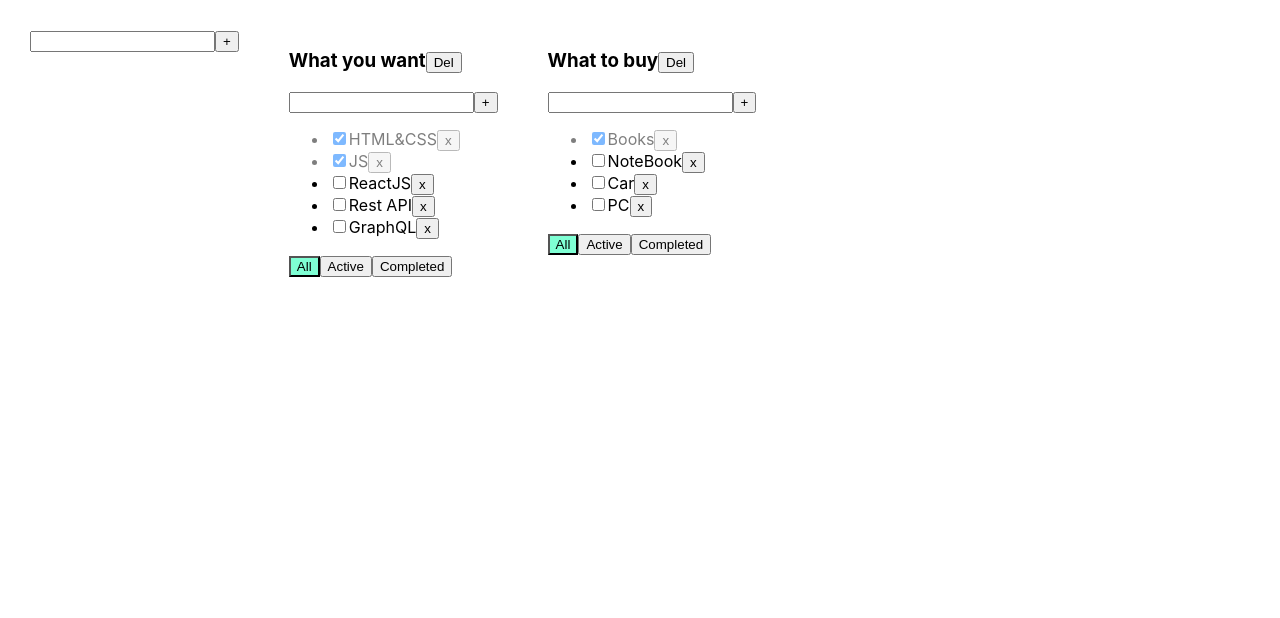
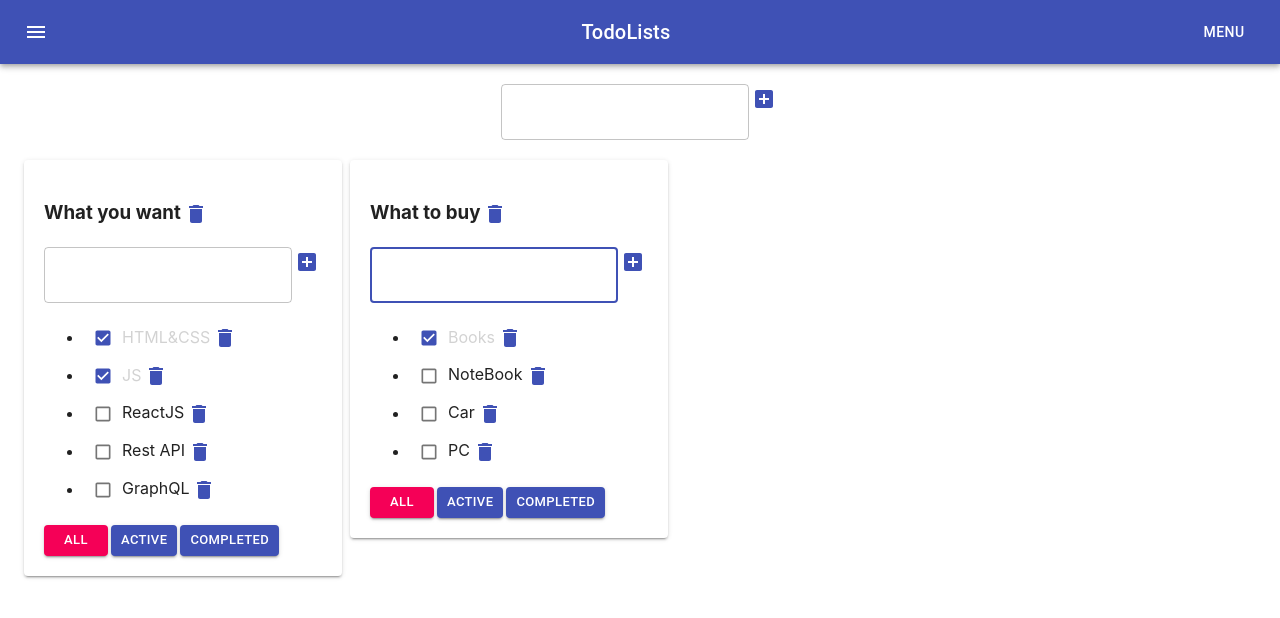
Before and after one commit to JudgEby/it-incubator-todolist-ts, a React (Create React App) app: page / in a window 1280 px wide. Shown: the top 618 px of the page. Built offline with nearby package versions, Linux system fonts and the light colour scheme.

Commit message:
completed lesson 7

```diff
--- a/package.json
+++ b/package.json
@@ -3,6 +3,8 @@
   "version": "0.1.0",
   "private": true,
   "dependencies": {
+    "@material-ui/core": "^4.12.0",
+    "@material-ui/icons": "^4.11.2",
     "@testing-library/jest-dom": "^4.2.4",
     "@testing-library/react": "^9.3.2",
     "@testing-library/user-event": "^7.1.2",
--- a/src/App.css
+++ b/src/App.css
@@ -1,11 +1,4 @@
-.App {
-  padding: 30px;
-  display: flex;
-}
 
-.App > div {
-  margin-right: 50px;
-}
 
 .error {
   border: red 1px solid;
@@ -20,5 +13,5 @@
 }
 
 .isDone {
-  opacity: 0.5;
+  opacity: 0.2;
 }
--- a/src/App.tsx
+++ b/src/App.tsx
@@ -3,6 +3,17 @@ import './App.css'
 import { TaskType, Todolist } from './Todolist'
 import { v1 } from 'uuid'
 import AddItemForm from './components/AddItemForm'
+import {
+  AppBar,
+  Button,
+  IconButton,
+  Toolbar,
+  Typography,
+  Container,
+  Grid,
+  Paper,
+} from '@material-ui/core'
+import { Menu } from '@material-ui/icons'
 
 export type FilterValuesType = 'all' | 'active' | 'completed'
 
@@ -116,8 +127,9 @@ function App() {
     }
 
     return (
+      <Grid item key={tl.id}>
+        <Paper style={{ padding: '20px' }} elevation={2}>
           <Todolist
-        key={v1()}
             todoListID={tl.id}
             title={tl.title}
             tasks={tasksForTodolist}
@@ -130,13 +142,30 @@ function App() {
             removeTodoList={removeTodoList}
             changeTodoLostTitleHandler={changeTodoLostTitle}
           />
+        </Paper>
+      </Grid>
     )
   })
 
   return (
     <div className='App'>
+      <AppBar position='static'>
+        <Toolbar style={{ justifyContent: 'space-between' }}>
+          <IconButton edge='start' color='inherit' aria-label='menu'>
+            <Menu />
+          </IconButton>
+          <Typography variant='h6'>TodoLists</Typography>
+          <Button color='inherit'>Menu</Button>
+        </Toolbar>
+      </AppBar>
+      <Container fixed>
+        <Grid container style={{ padding: '20px 0', justifyContent: 'center' }}>
           <AddItemForm addItem={addTodoList} />
+        </Grid>
+        <Grid container spacing={1}>
           {todoListsComponents}
+        </Grid>
+      </Container>
     </div>
   )
 }
--- a/src/Todolist.tsx
+++ b/src/Todolist.tsx
@@ -2,6 +2,8 @@ import React from 'react'
 import { FilterValuesType } from './App'
 import AddItemForm from './components/AddItemForm'
 import EditableSpan from './components/EditableSpan'
+import { Button, IconButton, Checkbox } from '@material-ui/core'
+import { Delete } from '@material-ui/icons'
 
 export type TaskType = {
   id: string
@@ -45,10 +47,17 @@ export function Todolist(props: PropsType) {
     <div>
       <h3>
         <EditableSpan
+          isDone={false}
           title={props.title}
           changeTitleHandler={changeTodoLostTitleHandler}
         />
-        <button onClick={onClickRemoveTodolistHandler}>Del</button>
+        <IconButton
+          onClick={onClickRemoveTodolistHandler}
+          color={'primary'}
+          size={'small'}
+        >
+          <Delete />
+        </IconButton>
       </h3>
       <AddItemForm addItem={addTask} />
 
@@ -63,40 +72,58 @@ export function Todolist(props: PropsType) {
             props.changeTaskTitle(t.id, props.todoListID, title)
           }
           return (
-            <li className={t.isDone ? 'isDone' : ''} key={t.id}>
-              <input
-                type='checkbox'
+            <li key={t.id}>
+              <Checkbox
                 checked={t.isDone}
                 onChange={isDoneHandler}
+                size={'small'}
+                color={'primary'}
               />
               <EditableSpan
+                isDone={t.isDone}
                 title={t.title}
                 changeTitleHandler={changeTaskTitleHandler}
               />
-              <button onClick={onClickHandler}>x</button>
+              <IconButton
+                onClick={onClickHandler}
+                color={'primary'}
+                size={'small'}
+              >
+                <Delete />
+              </IconButton>
             </li>
           )
         })}
       </ul>
       <div>
-        <button
-          className={props.filter === 'all' ? 'activeFilter' : ''}
+        <Button
+          size={'small'}
+          variant={'contained'}
+          color={props.filter === 'all' ? 'secondary' : 'primary'}
+          // className={props.filter === 'all' ? 'activeFilter' : ''}
           onClick={onAllClickHandler}
         >
           All
-        </button>
-        <button
-          className={props.filter === 'active' ? 'activeFilter' : ''}
+        </Button>
+        <Button
+          style={{ margin: '0 3px' }}
+          size={'small'}
+          variant={'contained'}
+          color={props.filter === 'active' ? 'secondary' : 'primary'}
+          // className={props.filter === 'active' ? 'activeFilter' : ''}
           onClick={onActiveClickHandler}
         >
           Active
-        </button>
-        <button
-          className={props.filter === 'completed' ? 'activeFilter' : ''}
+        </Button>
+        <Button
+          size={'small'}
+          variant={'contained'}
+          color={props.filter === 'completed' ? 'secondary' : 'primary'}
+          // className={props.filter === 'completed' ? 'activeFilter' : ''}
           onClick={onCompletedClickHandler}
         >
           Completed
-        </button>
+        </Button>
       </div>
     </div>
   )
--- a/src/components/AddItemForm.tsx
+++ b/src/components/AddItemForm.tsx
@@ -1,4 +1,6 @@
 import React, { ChangeEvent, KeyboardEvent, useState } from 'react'
+import { Add, AddBox, Delete } from '@material-ui/icons'
+import { IconButton, TextField } from '@material-ui/core'
 
 type AddItemFormPT = {
   addItem: (value: string) => void
@@ -31,14 +33,18 @@ const AddItemForm = ({ addItem }: AddItemFormPT) => {
 
   return (
     <div>
-      <input
-        className={error ? 'error' : ''}
+      <TextField
+        variant={'outlined'}
+        autoFocus
         value={title}
         onChange={onChangeHandler}
         onKeyPress={onKeyPressHandler}
+        error={!!error}
+        helperText={error && 'Title is missing'}
       />
-      <button onClick={addItemLocal}>+</button>
-      {error && <div className={'errorMessage'}>{error}</div>}
+      <IconButton onClick={addItemLocal} color={'primary'} size={'small'}>
+        <AddBox />
+      </IconButton>
     </div>
   )
 }
--- a/src/components/EditableSpan.tsx
+++ b/src/components/EditableSpan.tsx
@@ -1,11 +1,17 @@
 import React, { useState, ChangeEvent, KeyboardEvent } from 'react'
+import { TextField } from '@material-ui/core'
 
 type EditableSpanType = {
+  isDone: boolean
   title: string
   changeTitleHandler: (title: string) => void
 }
 
-const EditableSpan = ({ title, changeTitleHandler }: EditableSpanType) => {
+const EditableSpan = ({
+  isDone,
+  title,
+  changeTitleHandler,
+}: EditableSpanType) => {
   const [editMode, setEditMode] = useState(false)
   let [inputValue, setInputValue] = useState(title)
 
@@ -25,19 +31,20 @@ const EditableSpan = ({ title, changeTitleHandler }: EditableSpanType) => {
   }
 
   return editMode ? (
-    <input
-      type='text'
+    <TextField
+      autoFocus
       value={inputValue}
       onBlur={() => {
         toggleMode()
         changeTitleHandler(inputValue)
       }}
-      autoFocus={true}
-      onChange={(e) => onChangeHandler(e)}
-      onKeyDown={(e) => onKeyDownHandler(e)}
+      onChange={onChangeHandler}
+      onKeyDown={onKeyDownHandler}
     />
   ) : (
-    <span onDoubleClick={toggleMode}>{title}</span>
+    <span className={isDone ? 'isDone' : ''} onDoubleClick={toggleMode}>
+      {title}
+    </span>
   )
 }
 
```
Lines whose indentation alone changed are shown as unchanged.
